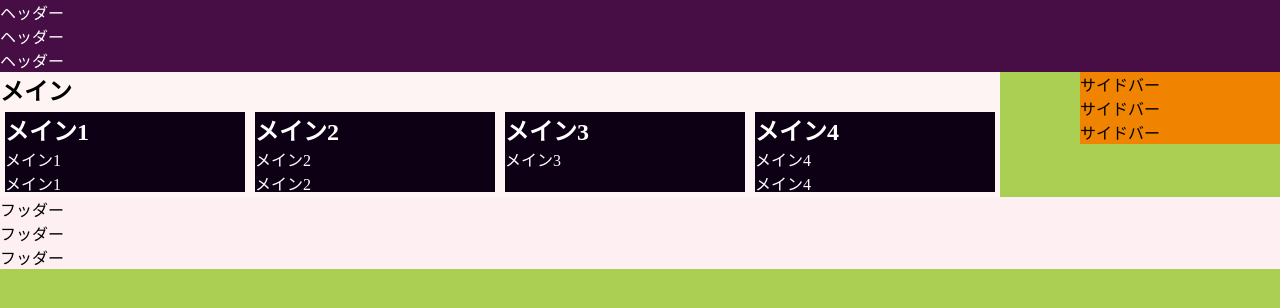
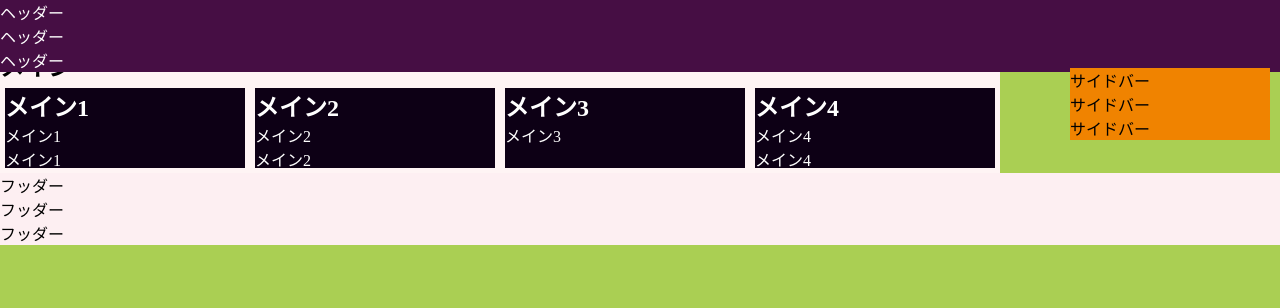
Before and after one commit to waday1/2016web1-7, a plain HTML site: page index.html in a window 1280 px wide. Drawn offline with Linux system fonts and the light colour scheme.

Commit message:
Update default.css

```diff
--- a/default.css
+++ b/default.css
@@ -7,11 +7,16 @@
 
 body{
     background-color:#aacf53;
+    margin:48px 0 0 0;
 }
 
 header{
     background-color:#460e44;
     color:white;
+    position:fixed;
+    left:0;
+    top:0;
+    width:100%;
 }
 .box{
     background-color:#0d0015;
@@ -46,6 +51,9 @@ aside{
     background-color:#f08300;
     width:200px;
     float:right;
+    position:relative;
+    top:20px;
+    right:10px;
 }
 
 footer{
```
